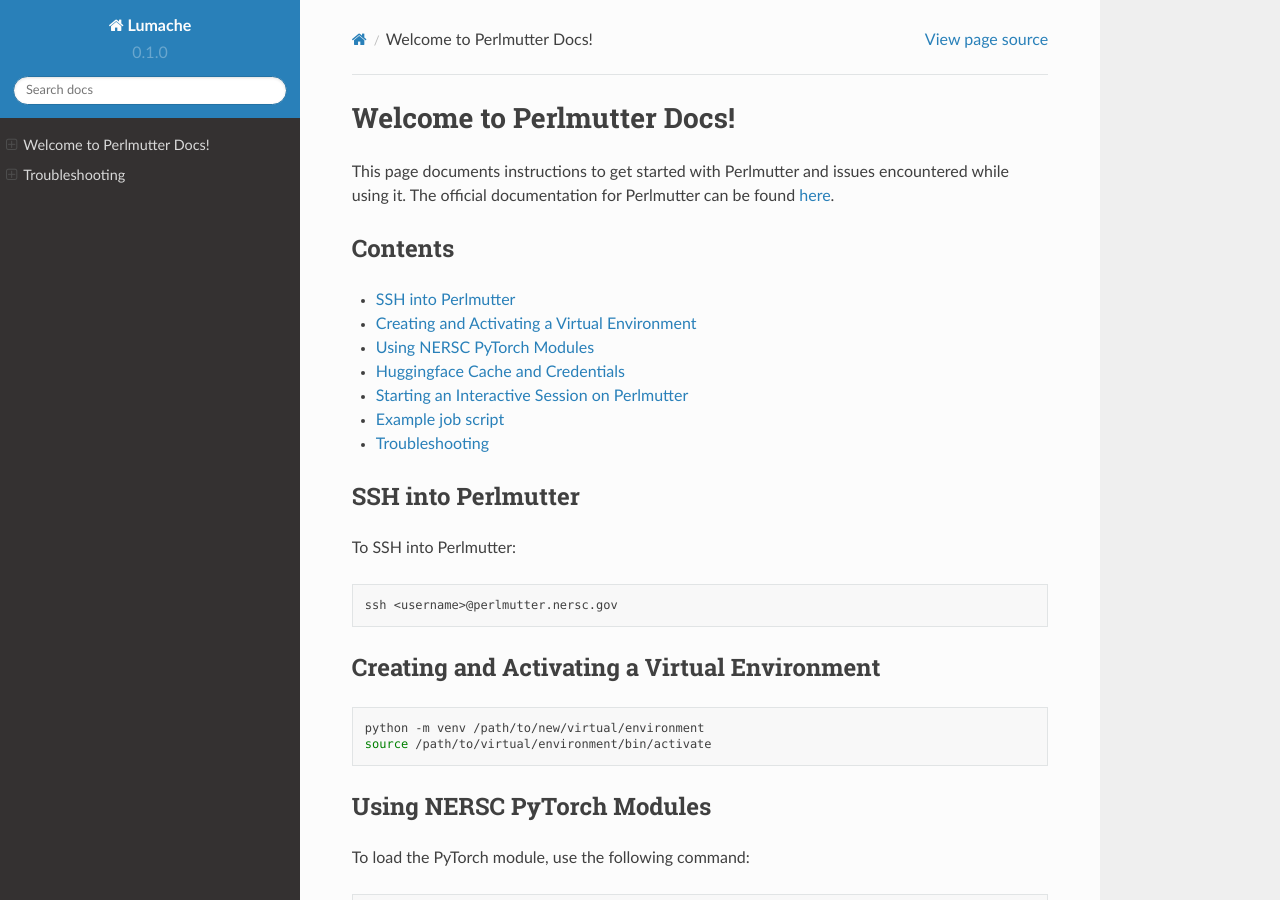
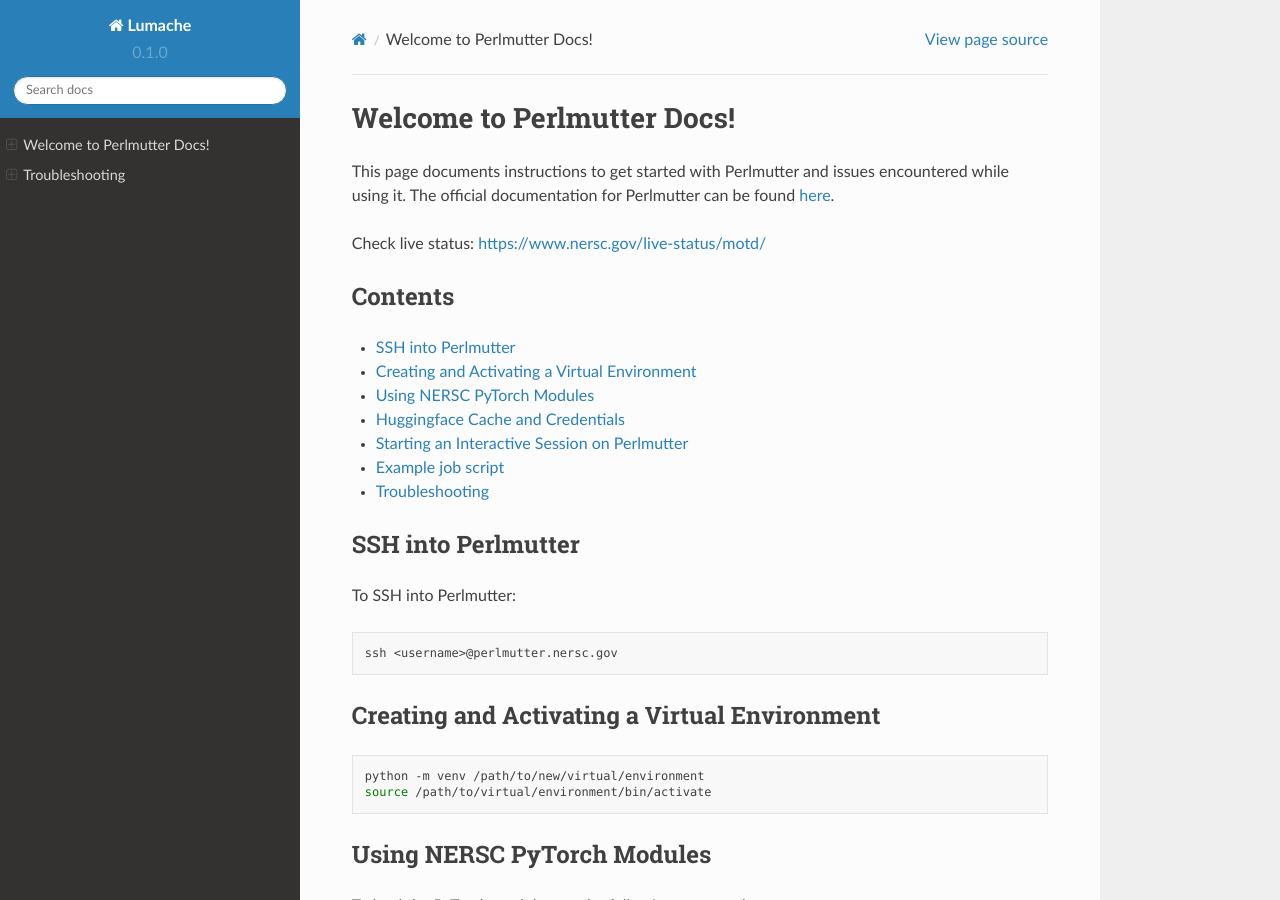
Before and after one commit to HPC-FAIR/Perlmutter-docs, a Sphinx documentation site: the page built from docs/source/index.rst, in a window 1280 px wide and 900 px high. Built offline with Sphinx 7.4.7 and the Read the Docs theme 2.0.0, drawn with Linux system fonts in a browser that asks for light colours.

Commit message:
Update index.rst

```diff
--- a/docs/source/index.rst
+++ b/docs/source/index.rst
@@ -2,6 +2,8 @@ Welcome to Perlmutter Docs!
 ===========================
 
 This page documents instructions to get started with Perlmutter and issues encountered while using it. The official documentation for Perlmutter can be found `here <https://docs.nersc.gov/>`_.
+
+Check live status: https://www.nersc.gov/live-status/motd/
 
 Contents
 --------
```
